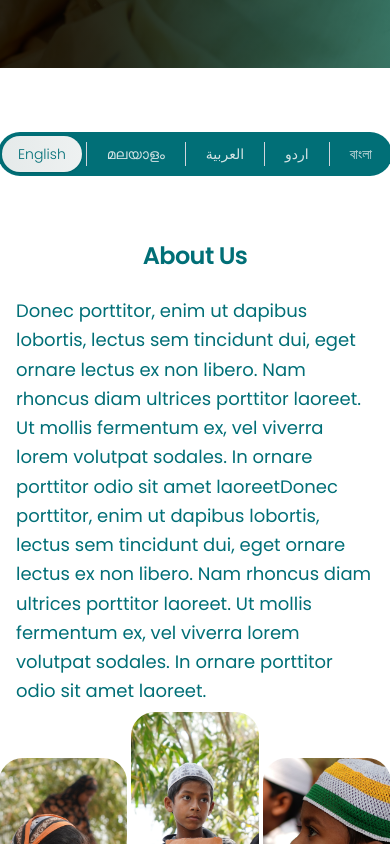
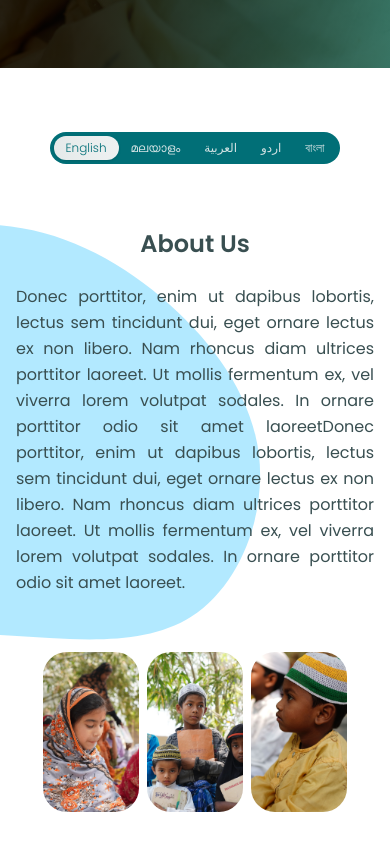
Before and after one commit to muhammed-ijas/tma-static, a React (Vite) app: page / in a window 390 px wide. Shown: the part 840-1684 px from the top of the page. Built offline with nearby package versions, Linux system fonts and the light colour scheme.

Commit message:
completed design of homepage , about , and count section , theres is an issue with while doing responsive in aboout section

```diff
--- a/src/Pages/LandingPage.jsx
+++ b/src/Pages/LandingPage.jsx
@@ -1,23 +1,21 @@
 import Header from "../components/Header"
-import FirstScreen from "../components/FirstScreen"
+import Home from "../components/Home"
 import Aboutus from "../components/About-us"
 import ThirdScreen from "../components/ThirdScreen"
-// import FourthScreen from "../components/FourthScreen"
-import SecondScreen from "../components/SecondScreen"
+// import SecondScreen from "../components/SecondScreen"
 import Stats from "../components/Stats"
+import Goals from "../components/Goals"
 
 const LandingPage = () => {
   return (
     <>
     <Header/>
-    <FirstScreen/>
+    <Home/>
     <Aboutus/>
     <Stats/>
     <ThirdScreen/>
-    {/* <FourthScreen/> */}
-    <SecondScreen/>
-
-
+    <Goals/>
+    {/* <SecondScreen/> */}
     </>
   )
 }
--- a/src/components/About-us.jsx
+++ b/src/components/About-us.jsx
@@ -2,7 +2,6 @@ import { useState } from "react";
 import image3 from "/image3.jpg";
 import image5 from "/image5.jpg";
 import image2 from "/image2.jpg";
-import React from "react";
 import { motion } from "framer-motion";
 import { fadeIn } from "../varients";
 
@@ -40,27 +39,100 @@ const AboutSection = () => {
   return (
     <div
       id="about"
-      className="relative bg-white overflow-hidden mt-16 mb-25 select-none"
+      className="relative bg-white overflow-hidden mt-16 mb-20  select-none"
     >
-      <div className="max-w-7xl mx-auto">
-        <div className="relative z-10 pb-8 sm:pb-16 md:pb-20 lg:max-w-2xl lg:w-full lg:pb-28 xl:pb-32">
-          {/* Language Selector (Line within a Shape) */}
-          <div className="flex justify-center">
+      {/* SVG Background */}
       <motion.div
-              variants={fadeIn("up", 0.3)}
+        variants={fadeIn("up", 0.7)}
         initial="hidden"
         whileInView={"show"}
-              viewport={{ once: true, amount: 0.7 }}
-              className="flex items-center bg-[#016f77] rounded-full p-1 border-none text-[#8c9696]"
+        viewport={{ once: true, amount: 0.2 }}
+        className="absolute  z-0  "
       >
-              {["en", "ml", "ar", "ur" , "ba" ].map((lang, index) => (
-                <React.Fragment key={lang}>
+        <svg
+          id="visual"
+          viewBox="-300 0 900 600"
+          width="2000"
+          height="600"
+          xmlns="http://www.w3.org/2000/svg"
+          xmlnsXlink="http://www.w3.org/1999/xlink"
+          version="1.1"
+        >
+          <g transform="translate(404.8532250928495 316.24756292001223)">
+            <path
+              d="M160.9 -153.4C210.1 -111.7 252.5 -55.9 260 7.4C267.4 70.7 239.8 141.4 190.6 172.8C141.4 204.1 70.7 196 4.1 191.9C-62.5 187.8 -124.9 187.6 -149.9 156.3C-174.9 124.9 -162.5 62.5 -164.2 -1.8C-166 -66 -182 -132 -157 -173.7C-132 -215.3 -66 -232.7 -5.1 -227.6C55.9 -222.5 111.7 -195.1 160.9 -153.4"
+              fill="#0bd1a6"
+              opacity="0.2"
+            />
+          </g>
+        </svg>
+      </motion.div>
+
+      <motion.div
+        variants={fadeIn("up", 1.2)}
+        initial="hidden"
+        whileInView={"show"}
+        viewport={{ once: true, amount: 0.3 }}
+        className="absolute  z-0"
+      >
+        <svg
+          id="visual"
+          viewBox="-100 0 600 900"
+          width="2000"
+          height="700"
+          xmlns="http://www.w3.org/2000/svg"
+          xmlnsXlink="http://www.w3.org/1999/xlink"
+          version="1.1"
+        >
+          <g transform="translate(404.8532250928495 316.24756292001223)">
+            <path
+              d="M160.9 -153.4C210.1 -111.7 252.5 -55.9 260 7.4C267.4 70.7 239.8 141.4 190.6 172.8C141.4 204.1 70.7 196 4.1 191.9C-62.5 187.8 -124.9 187.6 -149.9 156.3C-174.9 124.9 -162.5 62.5 -164.2 -1.8C-166 -66 -182 -132 -157 -173.7C-132 -215.3 -66 -232.7 -5.1 -227.6C55.9 -222.5 111.7 -195.1 160.9 -153.4"
+              fill="#0bd1a6"
+              opacity="0.3"
+            />
+          </g>
+        </svg>
+      </motion.div>
+
+      <motion.div
+        variants={fadeIn("right", 0.7)}
+        initial="hidden"
+        whileInView={"show"}
+        viewport={{ once: true, amount: 0.2 }}
+        className="absolute inset-0 z-0"
+      >
+        <svg
+          id="visual"
+          viewBox="400 0 900 600"
+          width="880"
+          height="600"
+          xmlns="http://www.w3.org/2000/svg"
+          xmlnsXlink="http://www.w3.org/1999/xlink"
+          version="1.1"
+        >
+          <g transform="translate(404.8532250928495 316.24756292001223)">
+            <path
+              d="M160.9 -153.4C210.1 -111.7 252.5 -55.9 260 7.4C267.4 70.7 239.8 141.4 190.6 172.8C141.4 204.1 70.7 196 4.1 191.9C-62.5 187.8 -124.9 187.6 -149.9 156.3C-174.9 124.9 -162.5 62.5 -164.2 -1.8C-166 -66 -182 -132 -157 -173.7C-132 -215.3 -66 -232.7 -5.1 -227.6C55.9 -222.5 111.7 -195.1 160.9 -153.4"
+              fill="#02b6ff"
+              opacity="0.3"
+            />
+          </g>
+        </svg>
+      </motion.div>
+
+      <div className="max-w-7xl mx-auto px-4 sm:px-6 lg:px-8">
+        <div className="relative z-10 pb-8 sm:pb-16 md:pb-20 lg:max-w-2xl lg:w-full lg:pb-28 xl:pb-32">
+          {/* Language Selector */}
+          <div className="flex justify-center">
+            <div className="flex items-center bg-[#016f77] rounded-full p-1 border-none text-[#8c9696] w-auto">
+              {["en", "ml", "ar", "ur", "ba"].map((lang) => (
                 <button
-                    className={`text-sm font-light px-4 py-2 rounded-full transition-all duration-300 cursor-pointer ${
+                  key={lang}
+                  className={`text-sm font-light px-3 py-1 sm:px-4 sm:py-2 rounded-full transition-all duration-300 cursor-pointer ${
                     language === lang
                       ? "text-[#016f77] bg-gradient-to-r from-[#e5eaea] to-[#eef1f1] shadow-sm"
                       : "text-[#d4e3e4] hover:bg-[#518f94]"
-                    }`}
+                  } text-xs sm:text-sm`}
                   onClick={() => setLanguage(lang)}
                 >
                   {lang === "en" && "English"}
@@ -69,67 +141,55 @@ const AboutSection = () => {
                   {lang === "ur" && "اردو"}
                   {lang === "ba" && "বাংলা"}
                 </button>
-                  {index < 4 && ( // Add separator between buttons (except the last one)
-                    <div className="w-px h-6 bg-gray-300 mx-1"></div>
-                  )}
-                </React.Fragment>
               ))}
-            </motion.div>
+            </div>
           </div>
 
-
           {/* Main Content */}
-          <main className="mt-10 mx-auto max-w-7xl px-4 sm:mt-12 sm:px-6 md:mt-16 lg:mt-20 lg:px-8 xl:mt-28">
-            <motion.div
-              variants={fadeIn("up", 0.9)}
-              initial="hidden"
-              whileInView={"show"}
-              viewport={{ once: true, amount: 0.7 }} className="sm:text-center lg:text-left flex items-center flex-col justify-center">
-              <h2 className="my-6 text-2xl tracking-tight font-extrabold text-[#016f77] sm:text-3xl md:text-4xl">
+          <main className="mt-10 max-w-3xl mx-auto text-center sm:text-left">
+            <div className="flex flex-col items-center sm:items-start">
+              <h2 className="my-6 text-2xl sm:text-3xl md:text-4xl font-extrabold text-[#394f51]">
                 {content[language].title}
               </h2>
-              <p className="text-[#016f77] text-lg leading-relaxed max-w-2xl">
+
+              <p className="text-[#394f51] text-base sm:text-lg leading-relaxed max-w-xl text-justify">
   {content[language].description}
 </p>
-            </motion.div>
+
+            </div>
           </main>
         </div>
       </div>
 
-      {/* Right Section - Image (Fixed Size) */}
+      {/* Right Section - Image */}
       <div className="lg:absolute lg:inset-y-0 lg:right-0 lg:w-1/2 flex justify-center items-center">
-        <div className="flex justify-center items-center h-[300px] w-full gap-1">
-          {/* First Image - Comes from Top */}
-          <motion.img
-            variants={fadeIn("down", 0.3)} // Comes from top
-            initial="hidden"
-            whileInView={"show"}
-            viewport={{ once: true, amount: 0.7 }} // Only animate once
+        <div className="flex justify-center items-center h-auto sm:h-[300px] w-full gap-2 mt-6 sm:mt-0">
+          <img
+            // variants={fadeIn("down", 0.3)}
+            // initial="hidden"
+            // whileInView={"show"}
+            // viewport={{ once: true, amount: 0.7 }}
             src={image3}
             alt="Image 3"
-            className="w-32 h-65 object-cover rounded-3xl"
+            className="w-24 h-40 sm:w-32 sm:h-65 object-cover rounded-3xl"
           />
-
-          {/* Second Image - Comes from Bottom */}
-          <motion.img
-            variants={fadeIn("up", 0.9)} // Comes from bottom
-            initial="hidden"
-            whileInView={"show"}
-            viewport={{ once: true, amount: 0.7 }} // Only animate once
+          <img
+            // variants={fadeIn("up", 0.9)}
+            // initial="hidden"
+            // whileInView={"show"}
+            // viewport={{ once: true, amount: 0.7 }}
             src={image5}
             alt="Image 5"
-            className="w-32 mb-23 h-65 object-cover rounded-3xl"
+            className="w-24 h-40 sm:w-32 sm:h-65 object-cover rounded-3xl"
           />
-
-          {/* Third Image - Comes from Top */}
-          <motion.img
-            variants={fadeIn("down", 0.7)} // Comes from top
-            initial="hidden"
-            whileInView={"show"}
-            viewport={{ once: true, amount: 0.7 }} // Only animate once
+          <img
+            // variants={fadeIn("down", 0.7)}
+            // initial="hidden"
+            // whileInView={"show"}
+            // viewport={{ once: true, amount: 0.7 }}
             src={image2}
             alt="Image 2"
-            className="w-32 h-65 object-cover rounded-3xl"
+            className="w-24 h-40 sm:w-32 sm:h-65 object-cover rounded-3xl"
           />
         </div>
       </div>
--- /dev/null
+++ b/src/components/Goals.jsx
@@ -0,0 +1,9 @@
+import React from 'react'
+
+const Goals = () => {
+  return (
+    <div>Goals</div>
+  )
+}
+
+export default Goals
--- a/src/components/FirstScreen.jsx
+++ b/src/components/Home.jsx
@@ -13,7 +13,7 @@ import image5 from "/image5.jpg";
 
 const images = [image1, image2, image3, image4, image5];
 
-const HeroSection = () => {
+const Home = () => {
   const [currentImageIndex, setCurrentImageIndex] = useState(0);
 
   useEffect(() => {
@@ -106,4 +106,4 @@ const HeroSection = () => {
   );
 };
 
-export default HeroSection;
+export default Home;
--- a/src/components/Stats.jsx
+++ b/src/components/Stats.jsx
@@ -4,9 +4,10 @@ import CountUp from "react-countup";
 const StatsSection = () => {
   const stats = [
     { label: "States", value: 4 },
-    { label: "Divisions", value: 10 },
+    { label: "Edu Inspectors", value: 4 },
+    { label: "Divisions", value: 9 },
     { label: "Zones", value: 35 },
-    { label: "Edu Officers", value: 44 },
+    { label: "Edu Officers", value: 33 },
     { label: "PECs", value: 731 },
     { label: "Teachers", value: 862 },
     { label: "Students", value: 22714 },
```
Also changed, not shown: public/shape1.svg (added), src/components/FourthScreen.jsx (deleted). Lines whose indentation alone changed are shown as unchanged.
